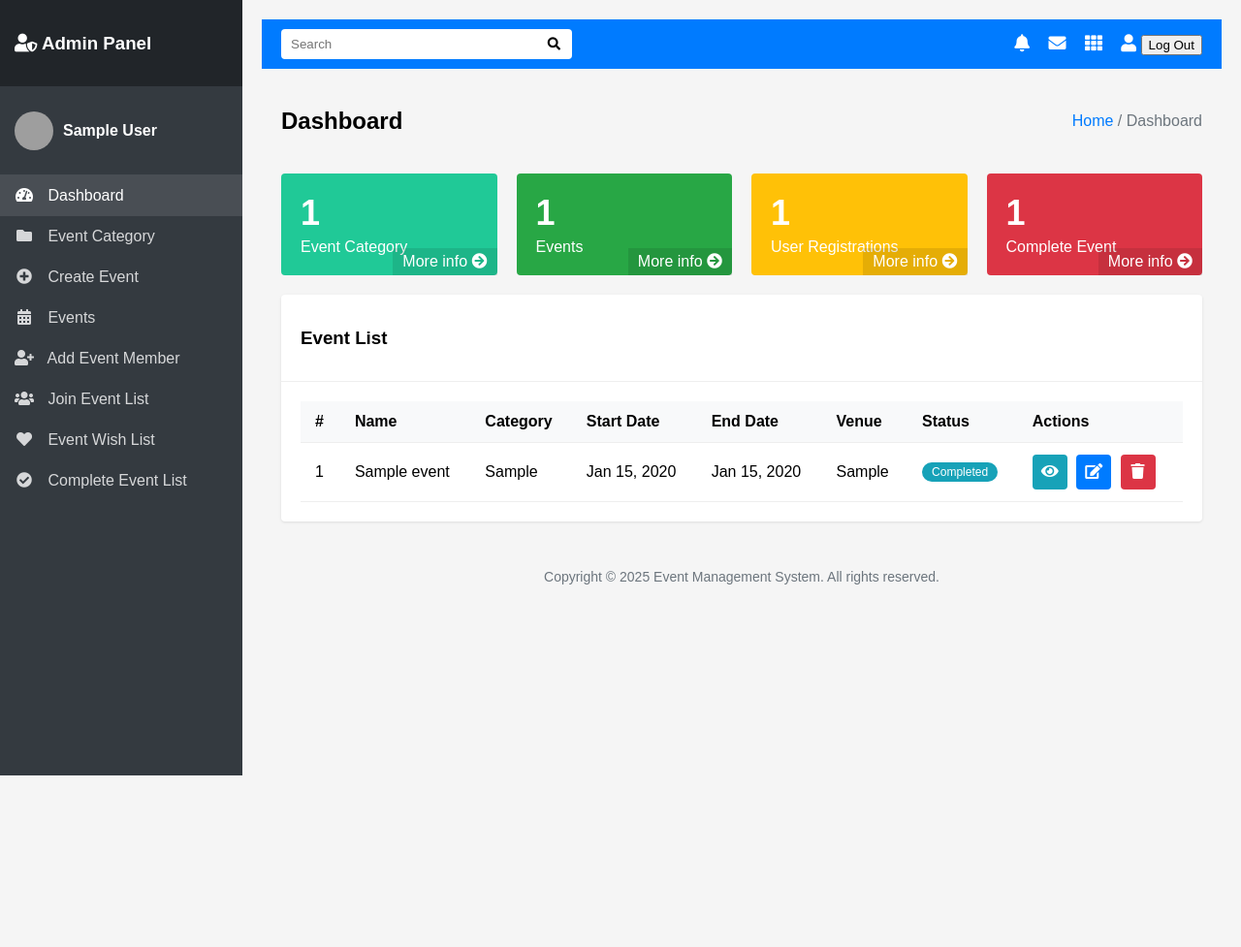
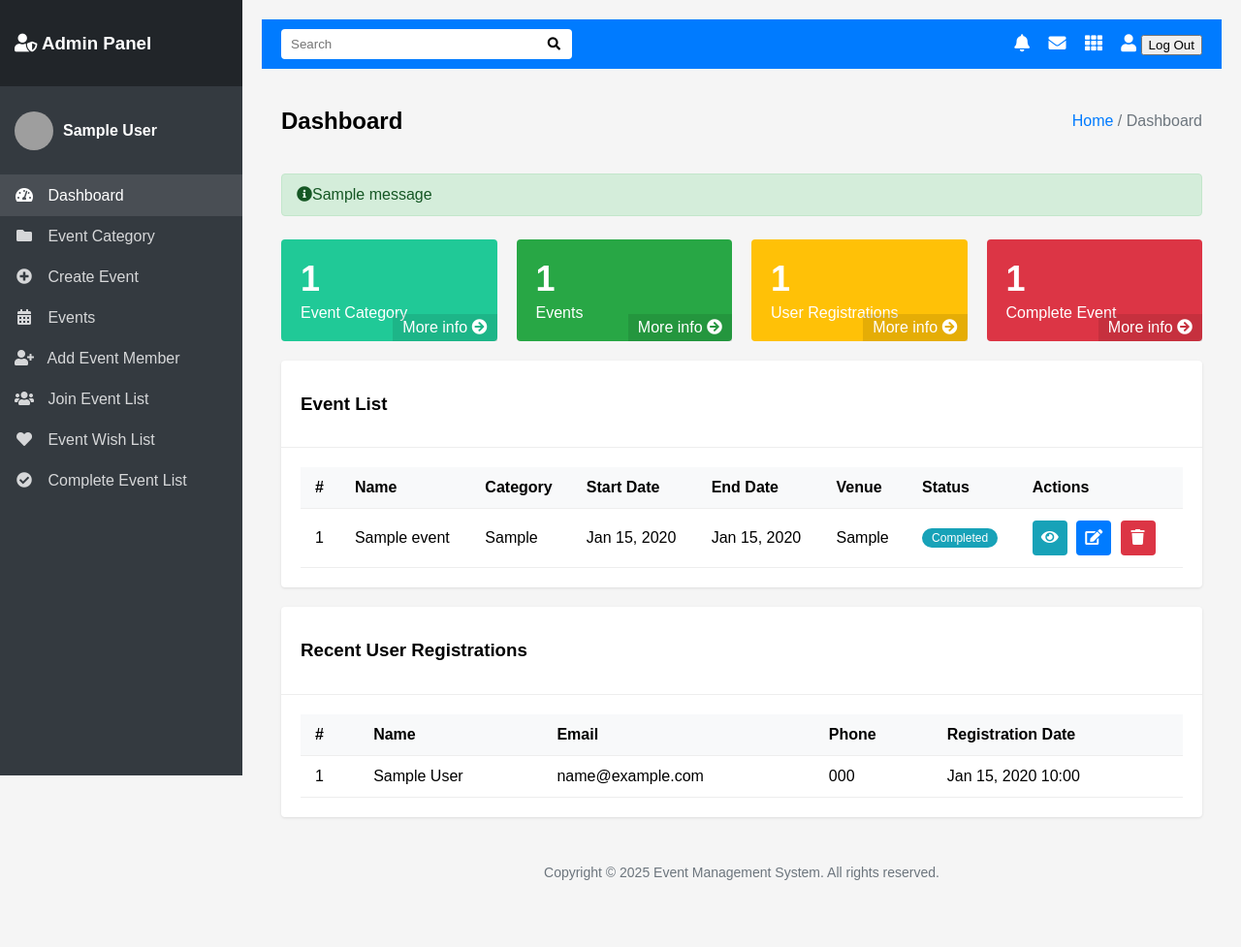
Before and after one commit to CodedBankai/event_management_system, a Django app: page /admin-dashboard/ in a window 1280 px wide. Shown: the whole page at 97% size. Before the commit the page ends 800 px from the top, so only its background shows below. Run offline with Django 5.2, Linux system fonts and the light colour scheme; a user stored in the database is signed in; tables that the repository leaves empty hold one stand-in row (values such as "Sample post"); one stand-in notice (Sample message) is shown; grey boxes are pictures that could not be loaded.

Commit message:
Fix message display in login and admin dashboard; add Recent User Registrations table

```diff
--- a/events/views.py
+++ b/events/views.py
@@ -22,12 +22,15 @@ def admin_dashboard(request):
     user_registrations_count = Attendee.objects.count()
     complete_events_count = Event.objects.filter(status='Completed').count()
 
+    recent_users = Attendee.objects.order_by('-registration_date')[:10]
+
     context = {
         'events': events,
         'event_category_count': event_category_count,
         'events_count': events_count,
         'user_registrations_count': user_registrations_count,
         'complete_events_count': complete_events_count,
+        'recent_users': recent_users,
     }
     return render(request, 'admin_dashboard.html', context)
 
--- a/templates/admin_dashboard.html
+++ b/templates/admin_dashboard.html
@@ -63,6 +63,16 @@
                 </div>
             </div>
 
+            {% if messages %}
+            <div class="messages mb-4">
+                {% for message in messages %}
+                <div class="alert alert-{% if message.tags %}{{ message.tags }}{% else %}info{% endif %}">
+                    <i class="fas fa-info-circle me-2"></i>{{ message }}
+                </div>
+                {% endfor %}
+            </div>
+            {% endif %}
+
             <!-- Stat Boxes -->
             <div class="stat-boxes">
                 <div class="stat-box teal">
@@ -90,7 +100,6 @@
                 </div>
             </div>
 
-            <!-- Event List -->
             <div class="card">
                 <div class="card-header">
                     <h3>Event List</h3>
@@ -136,6 +145,41 @@
                             {% empty %}
                             <tr>
                                 <td colspan="8" class="text-center">No events found.</td>
+                            </tr>
+                            {% endfor %}
+                        </tbody>
+                    </table>
+                </div>
+            </div>
+
+            <!-- User Registrations List -->
+            <div class="card">
+                <div class="card-header">
+                    <h3>Recent User Registrations</h3>
+                </div>
+                <div class="card-body">
+                    <table class="table">
+                        <thead>
+                            <tr>
+                                <th>#</th>
+                                <th>Name</th>
+                                <th>Email</th>
+                                <th>Phone</th>
+                                <th>Registration Date</th>
+                            </tr>
+                        </thead>
+                        <tbody>
+                            {% for u in recent_users %}
+                            <tr>
+                                <td>{{ forloop.counter }}</td>
+                                <td>{{ u.first_name }} {{ u.last_name }}</td>
+                                <td>{{ u.email }}</td>
+                                <td>{{ u.phone_number|default:"-" }}</td>
+                                <td>{{ u.registration_date|date:"M d, Y H:i" }}</td>
+                            </tr>
+                            {% empty %}
+                            <tr>
+                                <td colspan="5" class="text-center">No user registrations found.</td>
                             </tr>
                             {% endfor %}
                         </tbody>
@@ -383,5 +427,32 @@
     color: #6c757d;
     font-size: 14px;
 }
+.alert {
+    padding: 12px 15px;
+    margin-bottom: 20px;
+    border-radius: 4px;
+}
+
+.alert-danger, .alert-error {
+    color: #721c24;
+    background-color: #f8d7da;
+    border: 1px solid #f5c6cb;
+}
+
+.alert-success {
+    color: #155724;
+    background-color: #d4edda;
+    border: 1px solid #c3e6cb;
+}
+
+.alert-info {
+    color: #0c5460;
+    background-color: #d1ecf1;
+    border: 1px solid #bee5eb;
+}
+
+.mb-4 {
+    margin-bottom: 1.5rem;
+}
 </style>
 {% endblock %}
```
Also changed, not shown: templates/login.html (+19 -2 lines).
